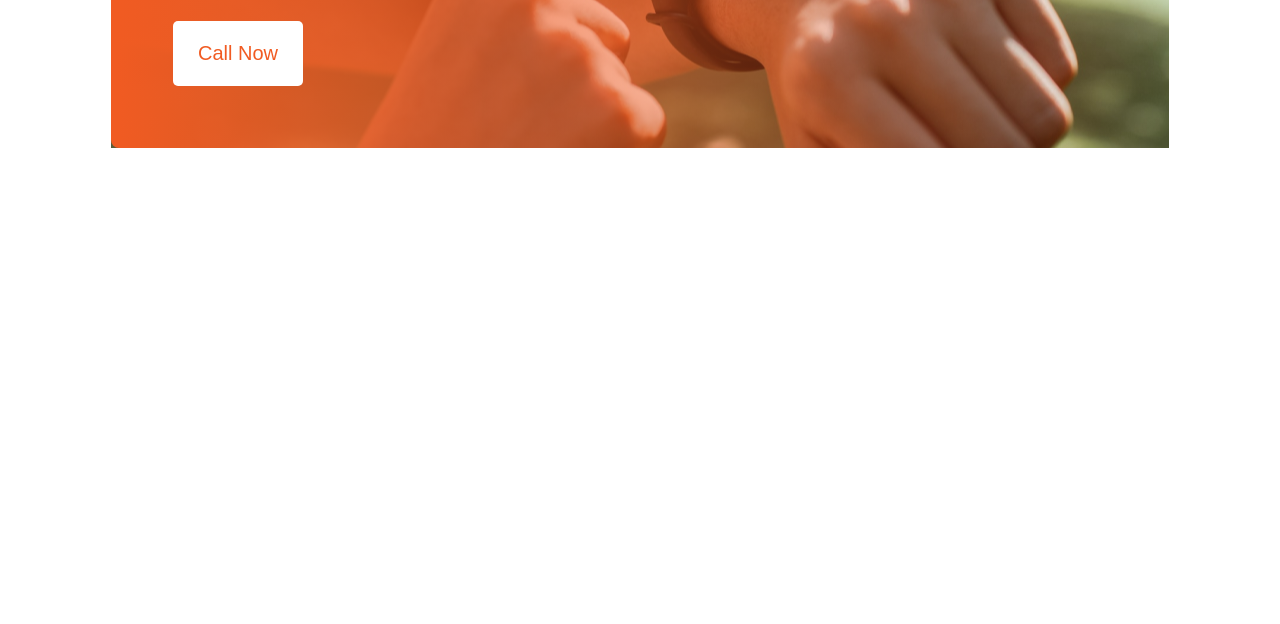
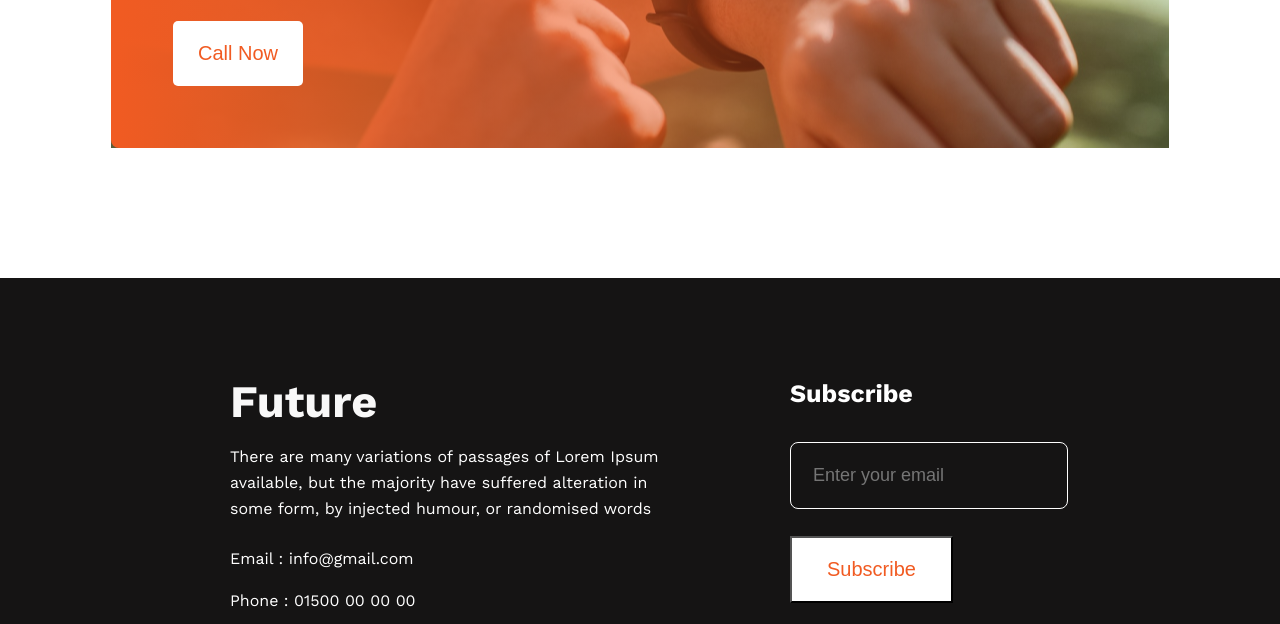
Before and after one commit to SM-Mahidur/milestone-5-New-Year-New-Me-assignment-2, a plain HTML site: page index.html in a window 1280 px wide. Shown: the part 2023-2647 px from the top of the page. Before the commit the page ends 2301 px from the top, so only its background shows below. Drawn offline with nearby package versions, Linux system fonts and the light colour scheme.

Commit message:
final project done

```diff
--- a/index.html
+++ b/index.html
@@ -84,6 +84,22 @@
                             </div>
                         </section>
                     </main>
-
+                    <!-- footer section  -->
+                    <footer class="footer">
+                        <div class="footer-left">
+                            <h1 class="footer-title">Future</h1>
+                            <p class="footer-desctiption">There are many variations of passages of Lorem Ipsum available, but the majority have suffered alteration in some form, by injected humour, or randomised words</p>
+                            <p class="email">Email : info@gmail.com</p>
+                            <p class="phone">Phone : 01500 00 00 00</p>
+                            <img src="./Assests/images/icons/fb.png" alt="fb">
+                            <img src="./Assests/images/icons/twitter.png" class="twit" alt="twitter">
+                            <img src="./Assests/images/icons/youtube.png" alt="youtube">
+                        </div>
+                        <div class="footer-right">
+                            <h2 class="right-title">Subscribe</h2>
+                            <input type="email" id="email" name="email" placeholder="Enter your email">
+                            <button type="submit" id="foot-btn">Subscribe</button>
+                        </div>
+                    </footer>
 </body>
 </html>
--- a/styles/style.css
+++ b/styles/style.css
@@ -157,3 +157,67 @@ li{
 }
 
 /* Footer Section  */
+.footer{
+    height: 500px;
+    background: #151414;
+    color: #FFFFFF;
+    display: flex;
+    justify-content: center;
+    align-items: center;
+    gap: 120px;
+    justify-content: space-around;
+    padding: 0px 230px;
+}
+#foot-btn{
+        background-color: #FFFFFF;
+        color: #F15B22;
+        padding: 20px 35px;
+        font-size: 20px;
+        cursor: pointer;
+}
+.footer-title{
+    color: #F8F8F8;
+    font-size: 45px;
+    font-weight: 700;
+    margin-bottom: 16px;
+}
+.footer-desctiption {
+    color: #FFF;
+    font-size: 16px;
+    line-height: 26px;
+    margin-bottom: 24px;
+    width: 440px;
+}
+.email{
+    color: #FFF;
+    font-size: 16px;
+    line-height: 26px;
+    margin-bottom: 16px;
+}
+.phone{
+    color: #FFF;
+    font-size: 16px;
+    line-height: 26px;
+    margin-bottom: 16px;
+}
+.twit{
+    padding: 0px 15px;
+}
+
+/* right  */
+.right-title {
+    color: #FFF;
+    font-size: 25px;
+    font-weight: 600;
+    margin-bottom: 34px;
+    margin-top: -75px;
+}
+input {
+    padding: 22px;
+    margin-bottom: 27px;
+    border-radius: 8px;
+    border: 1px solid #FFF;
+    color: #FFFFFF;
+    background:  #151414;
+    font-size: 18px;
+}
```
